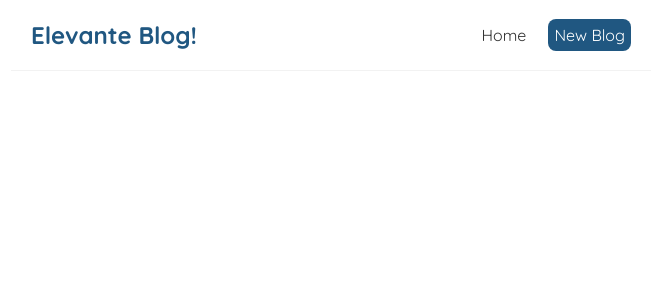
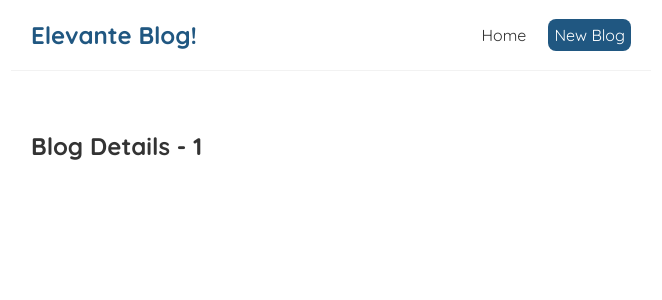
Before and after one commit to rajyashhh/elevante-blog, a React (Create React App) app: page /blogs/1 in a window 1280 px wide. Shown: the top 300 px of the page, without its empty margins (309-971 px from the left). Built offline with nearby package versions, Linux system fonts and the light colour scheme.

Commit message:
added blog-details

```diff
--- a/src/App.js
+++ b/src/App.js
@@ -2,6 +2,7 @@
 import Home from './Home'
 import { BrowserRouter as Router, Routes, Route } from 'react-router-dom'
 import Create from './create';
+import BlogDetails from './BlogDetails';
 
 function App() {
   return (
@@ -12,6 +13,7 @@
           <Routes>
             <Route path="/" element={<Home />} />
             <Route path="/create" element={<Create />} />
+            <Route path="/blogs/:id" element={<BlogDetails />} />
           </Routes>
         </div>
       </div>
--- /dev/null
+++ b/src/BlogDetails.js
@@ -0,0 +1,13 @@
+import { useParams } from "react-router-dom";
+
+const BlogDetails = () => {
+    const { id } = useParams();
+
+    return (
+        <div className="Blog-details">
+            <h2>Blog Details - {id}</h2>
+        </div>
+     );
+}
+
+export default BlogDetails;
--- a/src/bloglist.js
+++ b/src/bloglist.js
@@ -1,3 +1,5 @@
+import { Link } from "react-router-dom";
+
 const BlogList = ({blogs, title}) => {
     // const blogs = props.blogs;
     // const title = props.title;
@@ -7,8 +9,11 @@
             <h2>{title}</h2>
             {blogs.map((blog)=>(
                 <div className="blog-preview" key={blog.id}>
+                    <Link to={`/blogs/${blog.id}`}>
                     <h2>{blog.title}</h2>
                     <p>written by {blog.author}</p>
+                    </Link>
+
 
                 </div>
             ))}
--- a/src/index.css
+++ b/src/index.css
@@ -54,3 +54,7 @@
   color: #205781;
   margin-bottom: 8px;
 }
+
+.blog-preview a{
+  text-decoration: none;
+}
```
